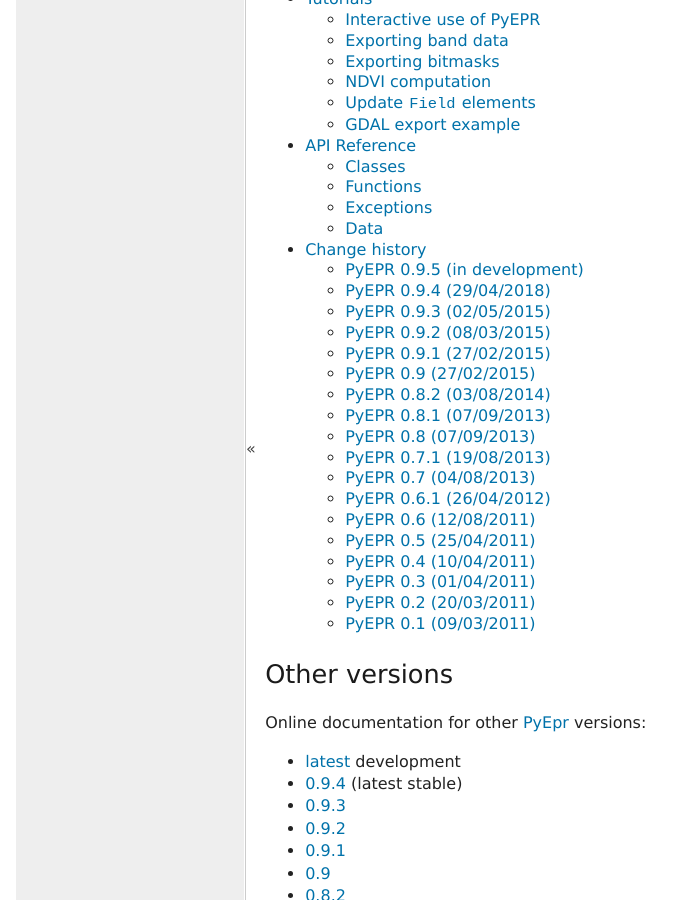
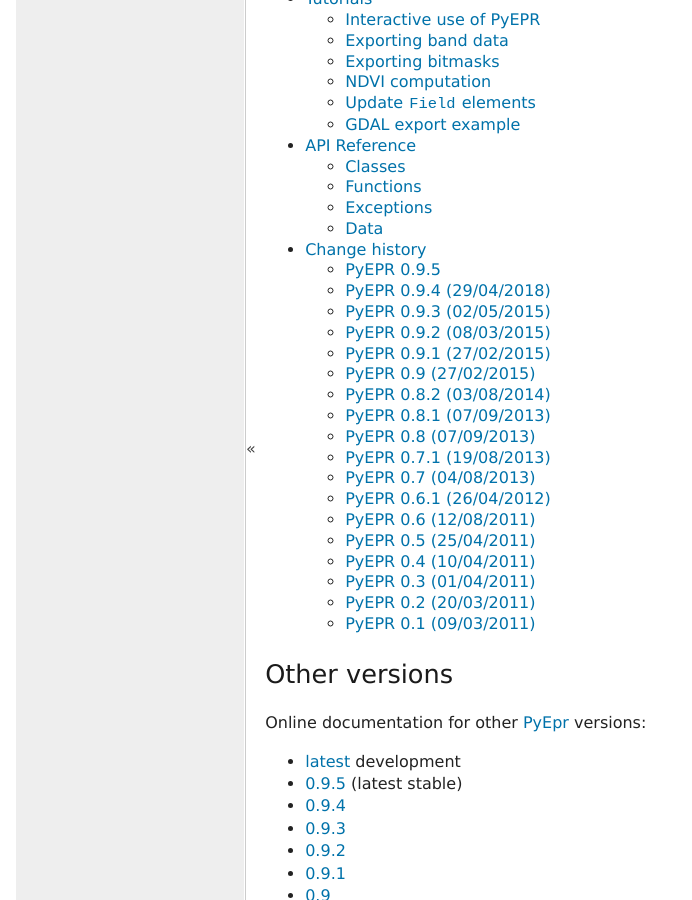
Before and after one commit to avalentino/pyepr, a Sphinx documentation site: the page built from doc/index.rst, in a window 1280 px wide and 900 px high, scrolled down 882 px. Shown: the whole window, without its empty margins (0-692 px from the left). Built offline with Sphinx 7.4.7, drawn with Linux system fonts in a browser that asks for light colours; formulas are drawn with MathJax 3; comment, search, counter and statistics services are not loaded.

Commit message:
Update version numbers (ready to release)

```diff
--- a/doc/NEWS.rst
+++ b/doc/NEWS.rst
@@ -1,8 +1,8 @@
 Change history
 ==============
 
-PyEPR 0.9.5 (in development)
-----------------------------
+PyEPR 0.9.5
+-----------
 
 * Fix compatibility with numpy >= 1.14: :func:`np.fromstring`
   is deprecated.
--- a/doc/index.rst
+++ b/doc/index.rst
@@ -60,7 +60,8 @@
     Online documentation for other PyEpr_ versions:
 
     * `latest <https://pyepr.readthedocs.io/en/latest/>`_ development
-    * `0.9.4 <https://pyepr.readthedocs.io/en/v0.9.4/>`_ (latest stable)
+    * `0.9.5 <https://pyepr.readthedocs.io/en/v0.9.5/>`_ (latest stable)
+    * `0.9.4 <https://pyepr.readthedocs.io/en/v0.9.4/>`_
     * `0.9.3 <https://pyepr.readthedocs.io/en/v0.9.3/>`_
     * `0.9.2 <https://pyepr.readthedocs.io/en/v0.9.2/>`_
     * `0.9.1 <https://pyepr.readthedocs.io/en/v0.9.1/>`_
```
Also changed, not shown: 1 other file.
